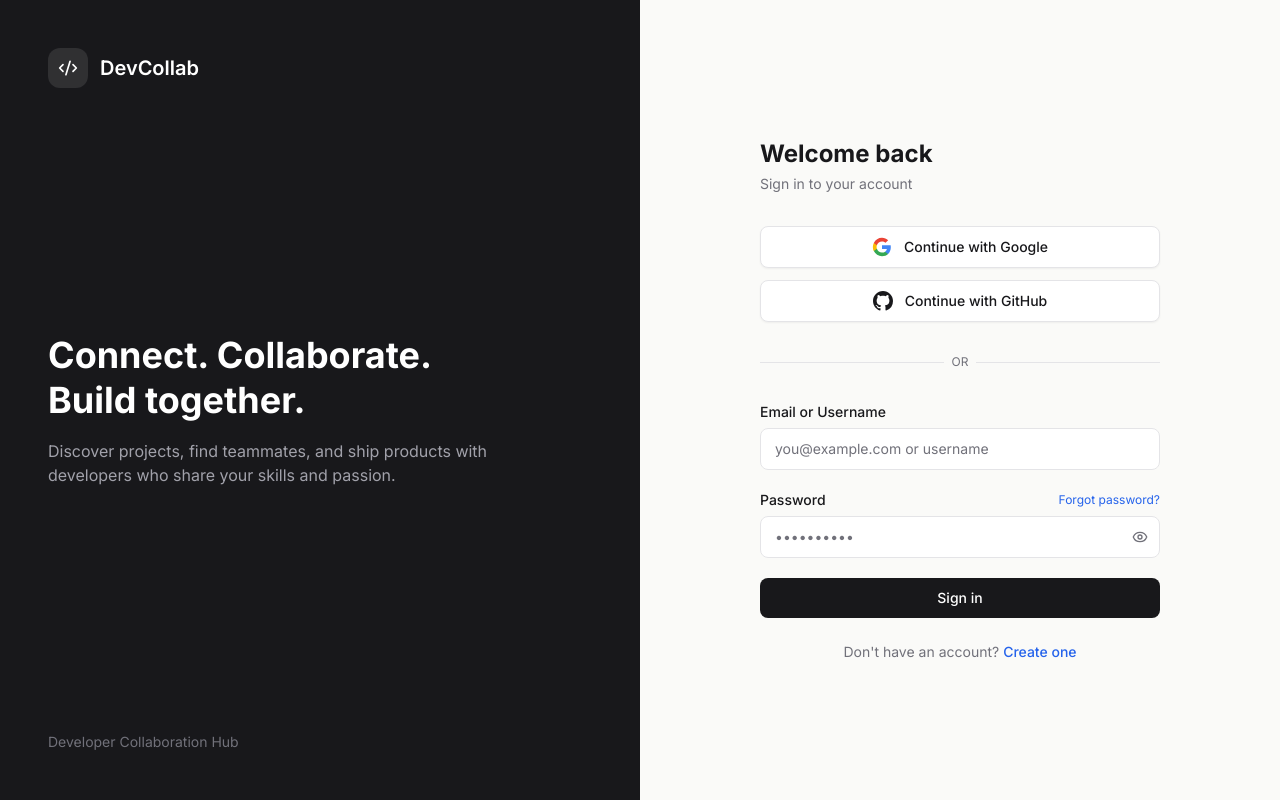
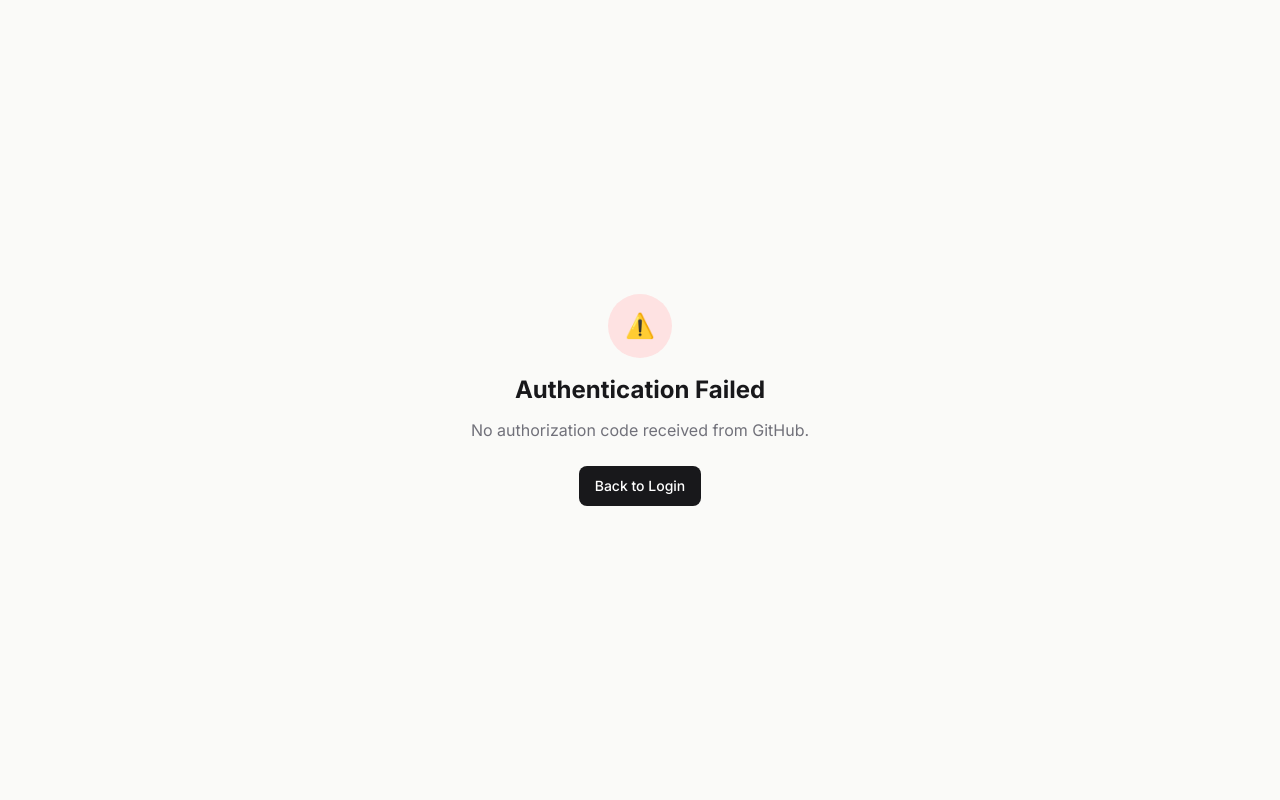
Before and after one commit to 18sahhhilll/Developer-Collaboration-Hub, a React (Vite) app in the folder frontend/: page /auth/github/callback in a window 1280 px wide. Before the commit this address led to /login. Built offline with nearby package versions, Linux system fonts and the light colour scheme; no server answers.

Commit message:
Github OAuth

```diff
--- a/frontend/src/App.jsx
+++ b/frontend/src/App.jsx
@@ -5,6 +5,8 @@ import LoadingSpinner from './components/LoadingSpinner';
 
 import Login from './pages/Login';
 import Register from './pages/Register';
+import ForgotPassword from './pages/ForgotPassword';
+import GitHubCallback from './pages/GitHubCallback';
 import Onboarding from './pages/Onboarding';
 import Feed from './pages/Feed';
 import Dashboard from './pages/Dashboard';
@@ -63,6 +65,16 @@ function App() {
           </PublicRoute>
         }
       />
+      <Route
+        path="/forgot-password"
+        element={
+          <PublicRoute>
+            <ForgotPassword />
+          </PublicRoute>
+        }
+      />
+      {/* GitHub OAuth callback — handles its own auth, not wrapped in PublicRoute */}
+      <Route path="/auth/github/callback" element={<GitHubCallback />} />
       <Route path="/onboarding" element={<OnboardingRoute />} />
 
       <Route element={<ProtectedRoute />}>
--- /dev/null
+++ b/frontend/src/pages/GitHubCallback.jsx
@@ -0,0 +1,69 @@
+import { useEffect, useState } from 'react';
+import { useNavigate, useSearchParams } from 'react-router-dom';
+import { useAuth } from '../context/AuthContext';
+import LoadingSpinner from '../components/LoadingSpinner';
+
+/**
+ * GitHub OAuth callback page.
+ *
+ * GitHub redirects here with ?code=xxx after the user authorizes.
+ * This page extracts the code, sends it to the backend to exchange
+ * for a token, then redirects to /feed or /onboarding.
+ */
+const GitHubCallback = () => {
+  const [searchParams] = useSearchParams();
+  const { githubLogin } = useAuth();
+  const navigate = useNavigate();
+  const [error, setError] = useState('');
+
+  useEffect(() => {
+    const code = searchParams.get('code');
+
+    if (!code) {
+      setError('No authorization code received from GitHub.');
+      return;
+    }
+
+    const handleCallback = async () => {
+      try {
+        const userData = await githubLogin(code);
+        navigate(userData.onboardingCompleted ? '/feed' : '/onboarding', { replace: true });
+      } catch (err) {
+        setError(err.response?.data?.message || 'GitHub authentication failed. Please try again.');
+      }
+    };
+
+    handleCallback();
+  }, [searchParams, githubLogin, navigate]);
+
+  if (error) {
+    return (
+      <div className="flex min-h-screen items-center justify-center px-6">
+        <div className="w-full max-w-md text-center">
+          <div className="mx-auto mb-4 flex h-16 w-16 items-center justify-center rounded-full bg-red-100">
+            <span className="text-2xl">⚠️</span>
+          </div>
+          <h2 className="text-2xl font-bold">Authentication Failed</h2>
+          <p className="mt-3 text-muted">{error}</p>
+          <button
+            onClick={() => navigate('/login', { replace: true })}
+            className="btn-primary mt-6"
+          >
+            Back to Login
+          </button>
+        </div>
+      </div>
+    );
+  }
+
+  return (
+    <div className="flex min-h-screen items-center justify-center">
+      <div className="text-center">
+        <LoadingSpinner size="lg" />
+        <p className="mt-4 text-sm text-muted">Signing in with GitHub...</p>
+      </div>
+    </div>
+  );
+};
+
+export default GitHubCallback;
```
